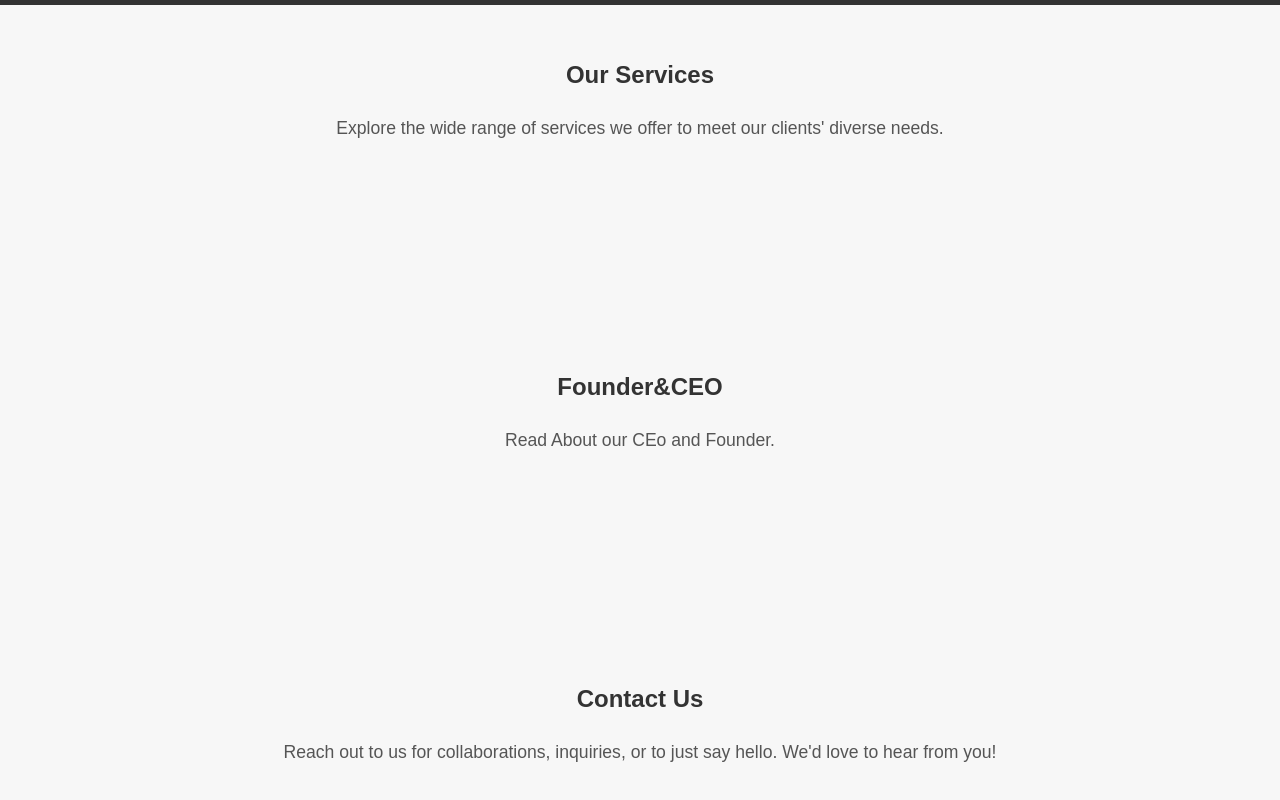
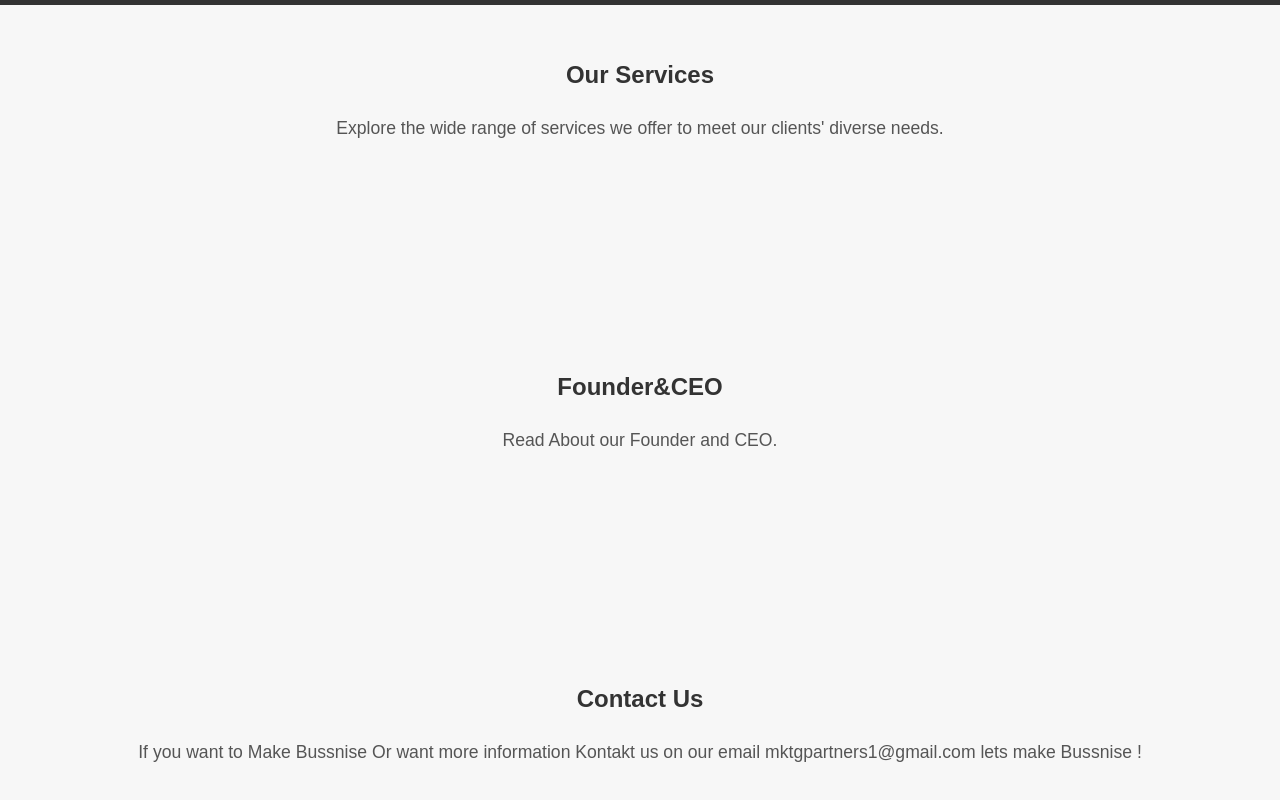
Before and after one commit to mktgpartners/mktgpartners, a plain HTML site: page index.html in a window 1280 px wide. Shown: the part 795-1595 px from the top of the page. Drawn offline with Linux system fonts and the light colour scheme.

Commit message:
Update index.html

```diff
--- a/index.html
+++ b/index.html
@@ -104,12 +104,12 @@
 
     <section id="Founder&CEO">
         <h2>Founder&CEO</h2>
-        <p>Read About our CEo and Founder.</p>
+        <p>Read About our Founder and CEO.</p>
     </section>
 
     <section id="contact">
         <h2>Contact Us</h2>
-        <p>Reach out to us for collaborations, inquiries, or to just say hello. We'd love to hear from you!</p>
+        <p>If you want to Make Bussnise Or want more information Kontakt us on our email mktgpartners1@gmail.com lets make Bussnise !</p>
     </section>
 
     <footer>
```
